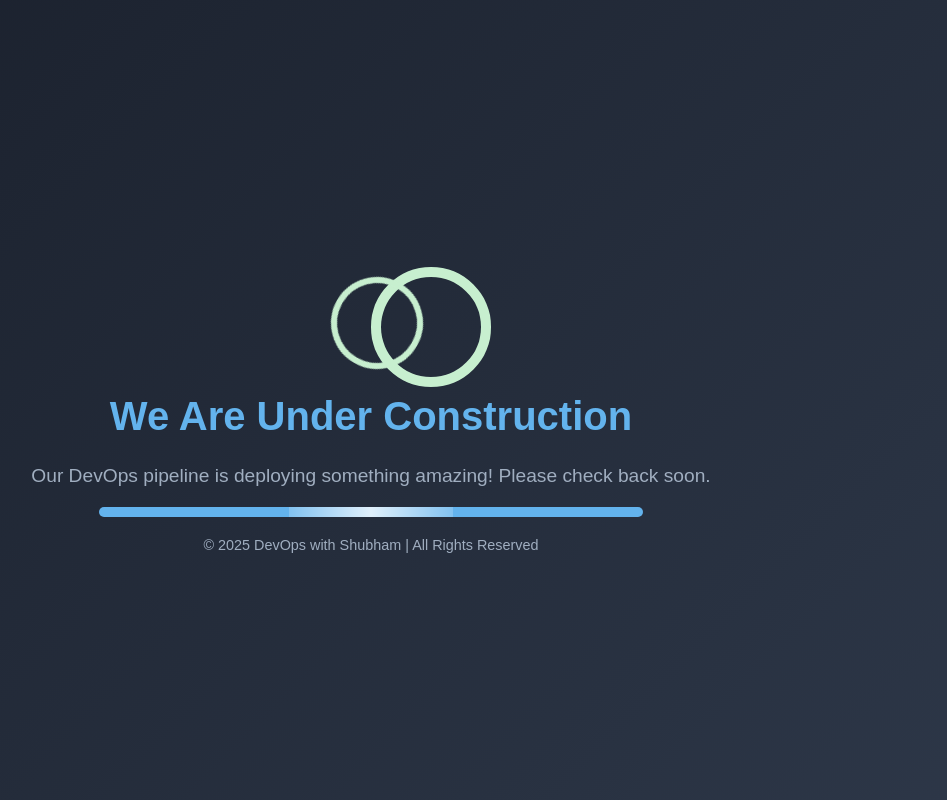
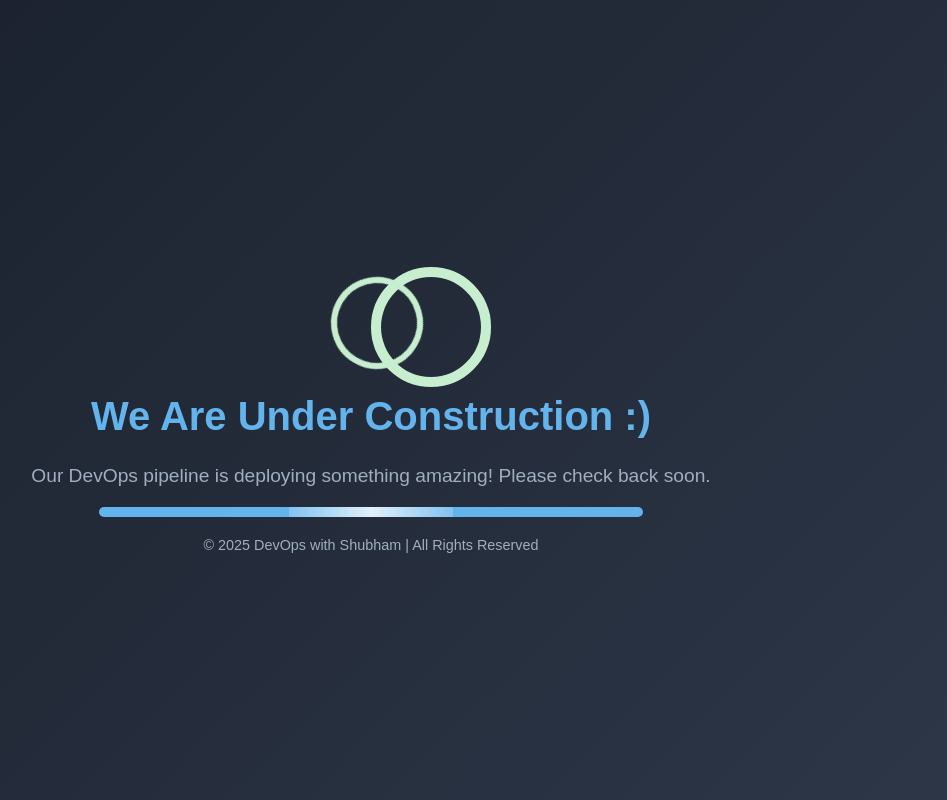
Before and after one commit to joshi-shubham/devopswithshubham-web, a plain HTML site: page index.html in a window 1280 px wide. Shown: the whole page, without its empty margins (269-1216 px from the left). Drawn offline with Linux system fonts and the light colour scheme.

Commit message:
added smiley

```diff
--- a/index.html
+++ b/index.html
@@ -9,7 +9,7 @@
 <body>
     <div class="container">
         <div class="gear"></div>
-        <h1>We Are Under Construction</h1>
+        <h1>We Are Under Construction :) </h1>
         <p>Our DevOps pipeline is deploying something amazing! Please check back soon.</p>
         <div class="progress-bar"></div>
         <footer>
```
